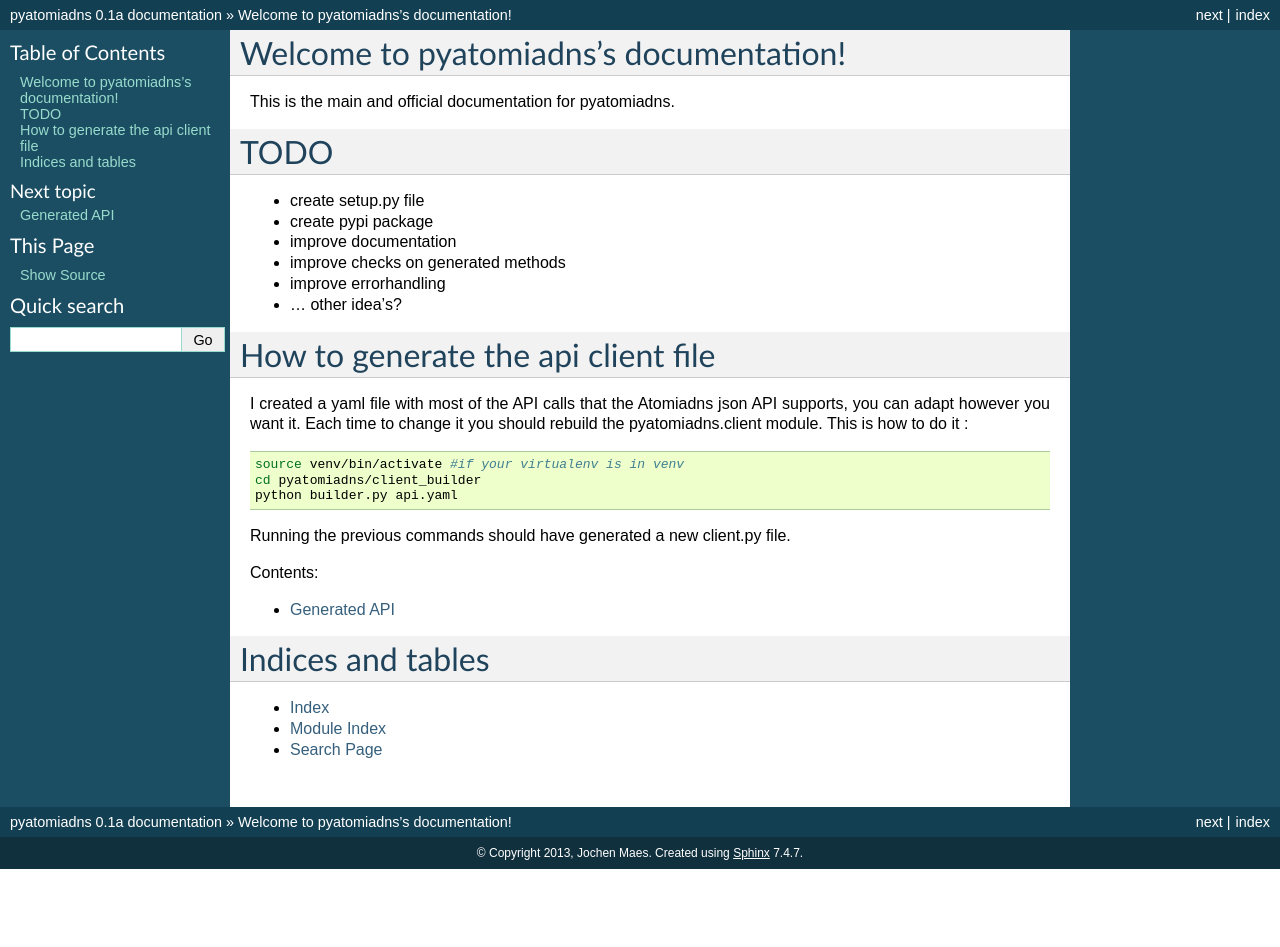
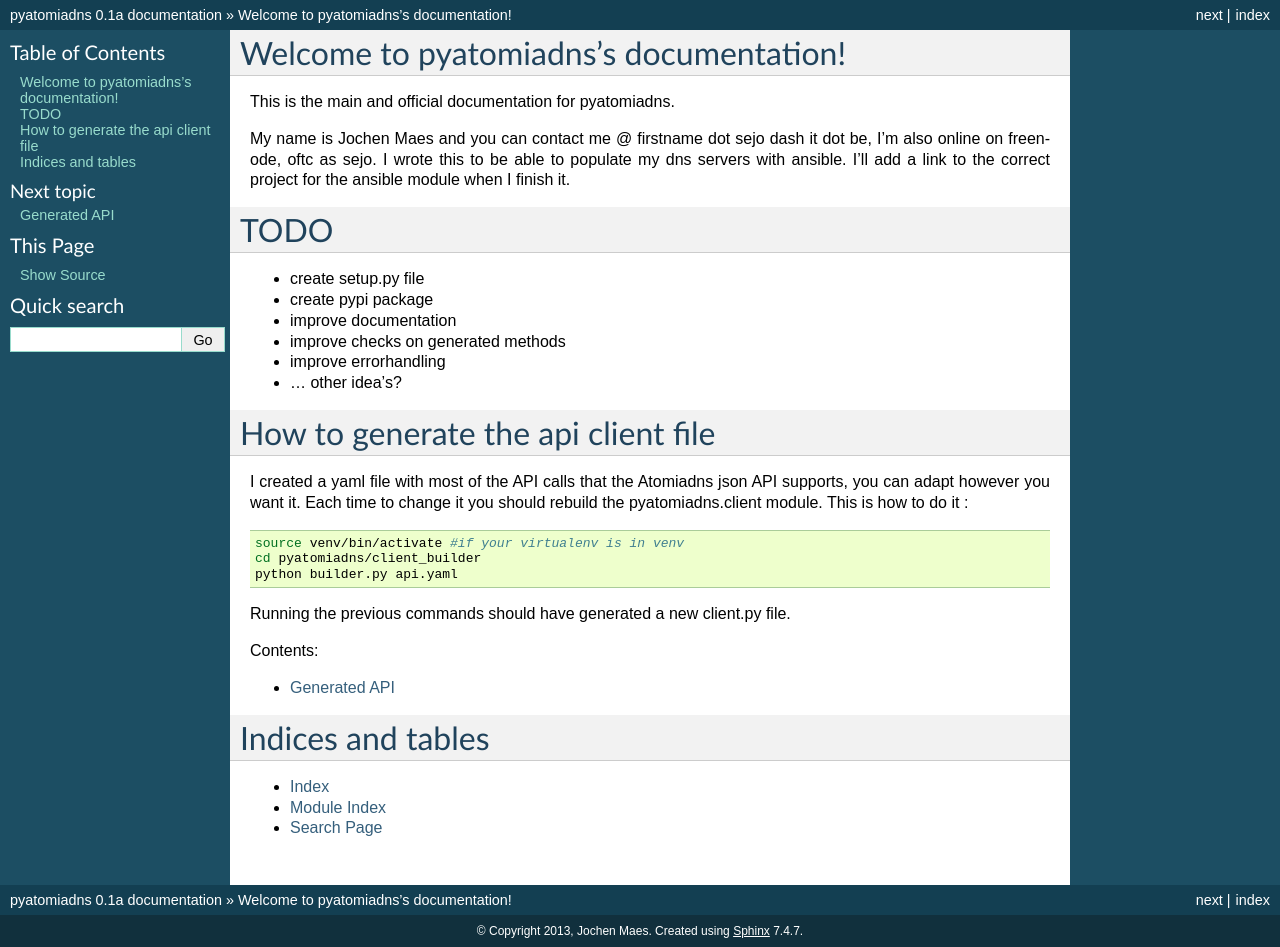
Before and after one commit to sejo/pyatomiadns, a Sphinx documentation site: the page built from docs/index.rst, in a window 1280 px wide. Built offline with Sphinx 7.4.7, drawn with Linux system fonts in a browser that asks for light colours; before the commit the page ends 900 px from its top, so only the background shows below that.

Commit message:
adds more info about me
Signed-off-by: Jochen Maes <jochen@sejo-it.be>

```diff
--- a/docs/index.rst
+++ b/docs/index.rst
@@ -2,6 +2,12 @@ Welcome to pyatomiadns's documentation!
 =======================================
 
 This is the main and official documentation for pyatomiadns.
+
+My name is Jochen Maes and you can contact me @ firstname dot sejo dash it dot be, I'm also online on freenode, oftc as sejo.
+I wrote this to be able to populate my dns servers with ansible.
+I'll add a link to the correct project for the ansible module when I finish it.
+
+
 
 TODO
 ====
```
